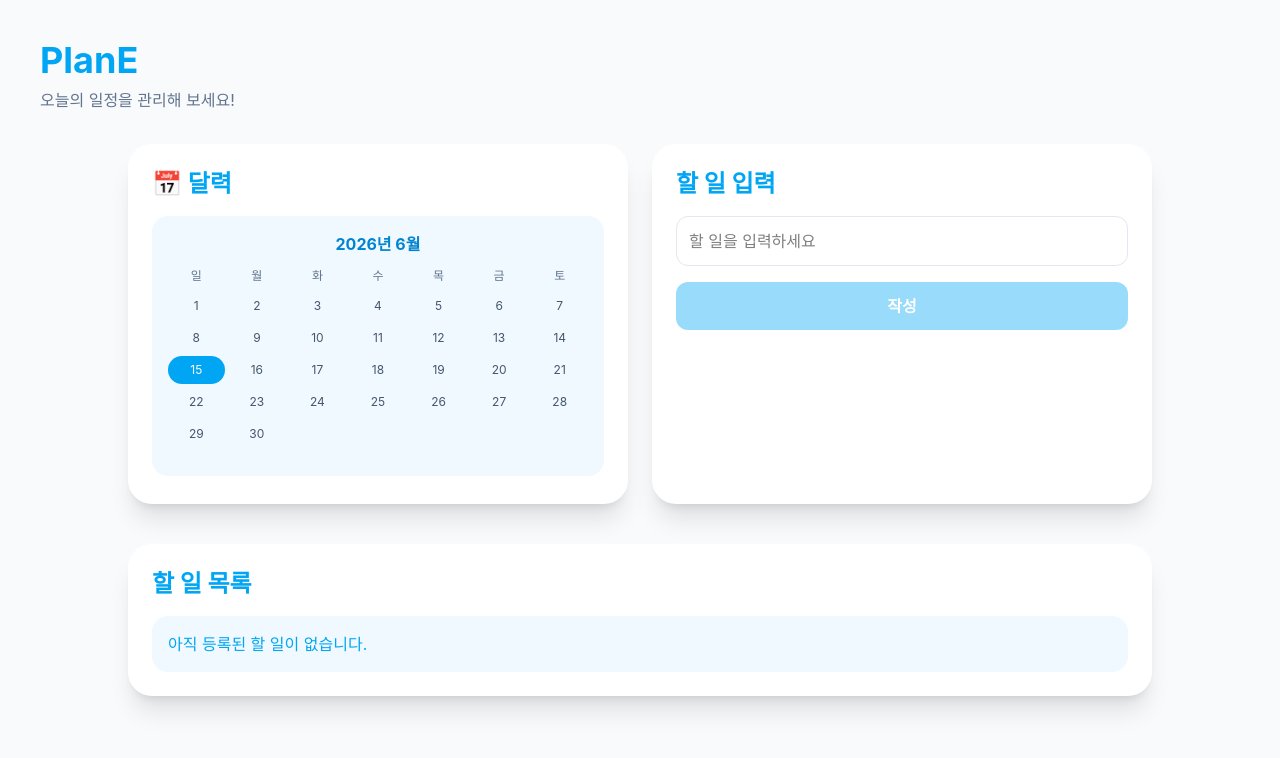
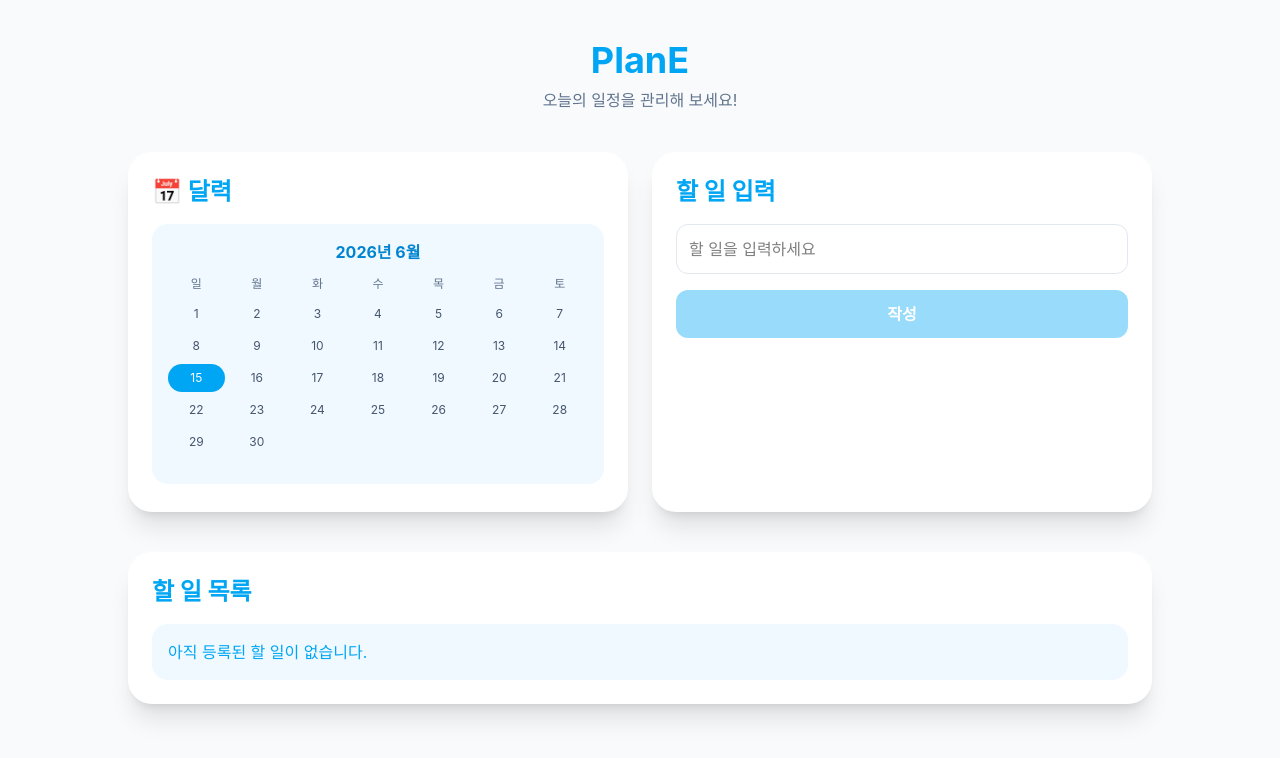
Before and after one commit to geuniey-commits/plan-e, a React (Vite) app: page /main in a window 1280 px wide. Shown: the top 758 px of the page. Built offline with nearby package versions, Linux system fonts and the light colour scheme.

Commit message:
style: center main page header

```diff
--- a/src/pages/MainPage.jsx
+++ b/src/pages/MainPage.jsx
@@ -69,7 +69,7 @@ function MainPage() {
 
   return (
     <div className="min-h-screen bg-slate-50 p-10">
-      <header className="mb-8">
+      <header className="mb-10 text-center">
         <h1 className="text-4xl font-bold text-sky-500">PlanE</h1>
 
         <p className="text-slate-500 mt-2">오늘의 일정을 관리해 보세요!</p>
```
